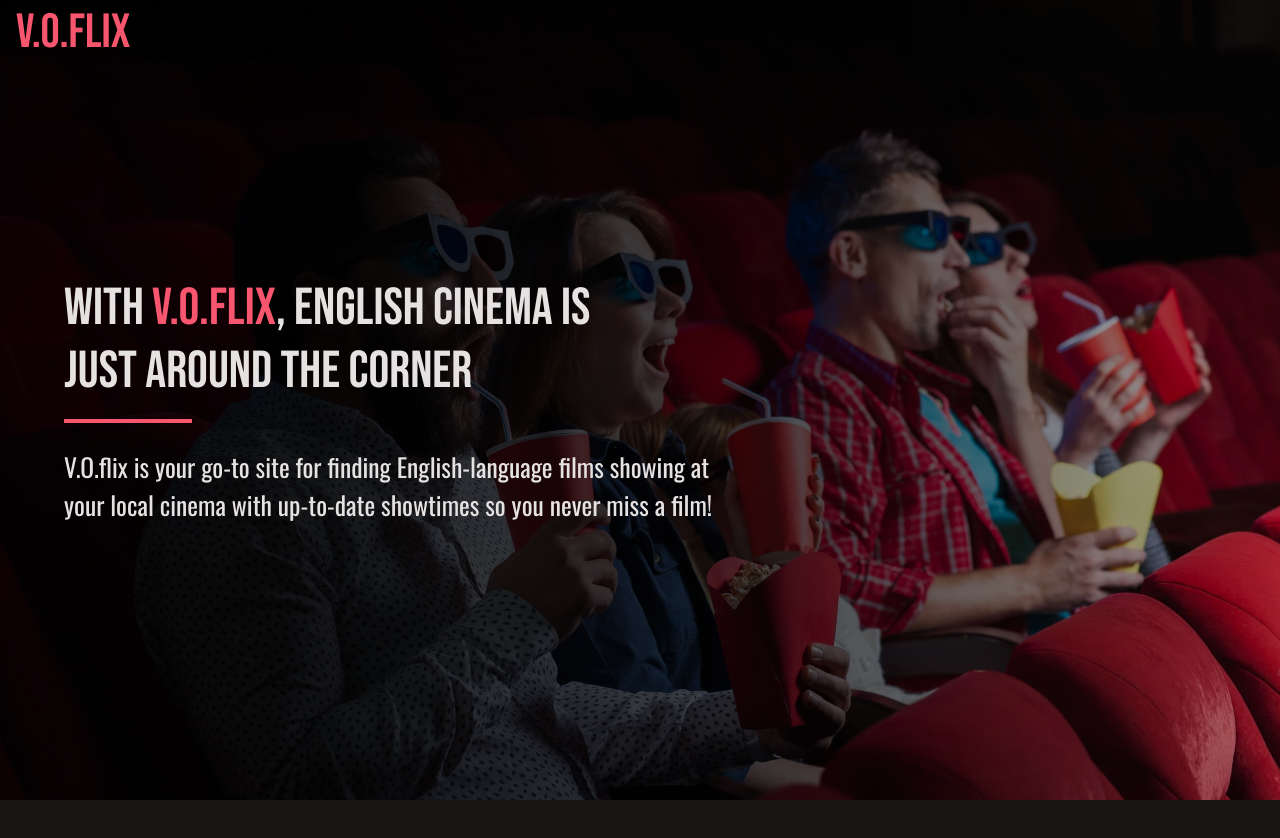
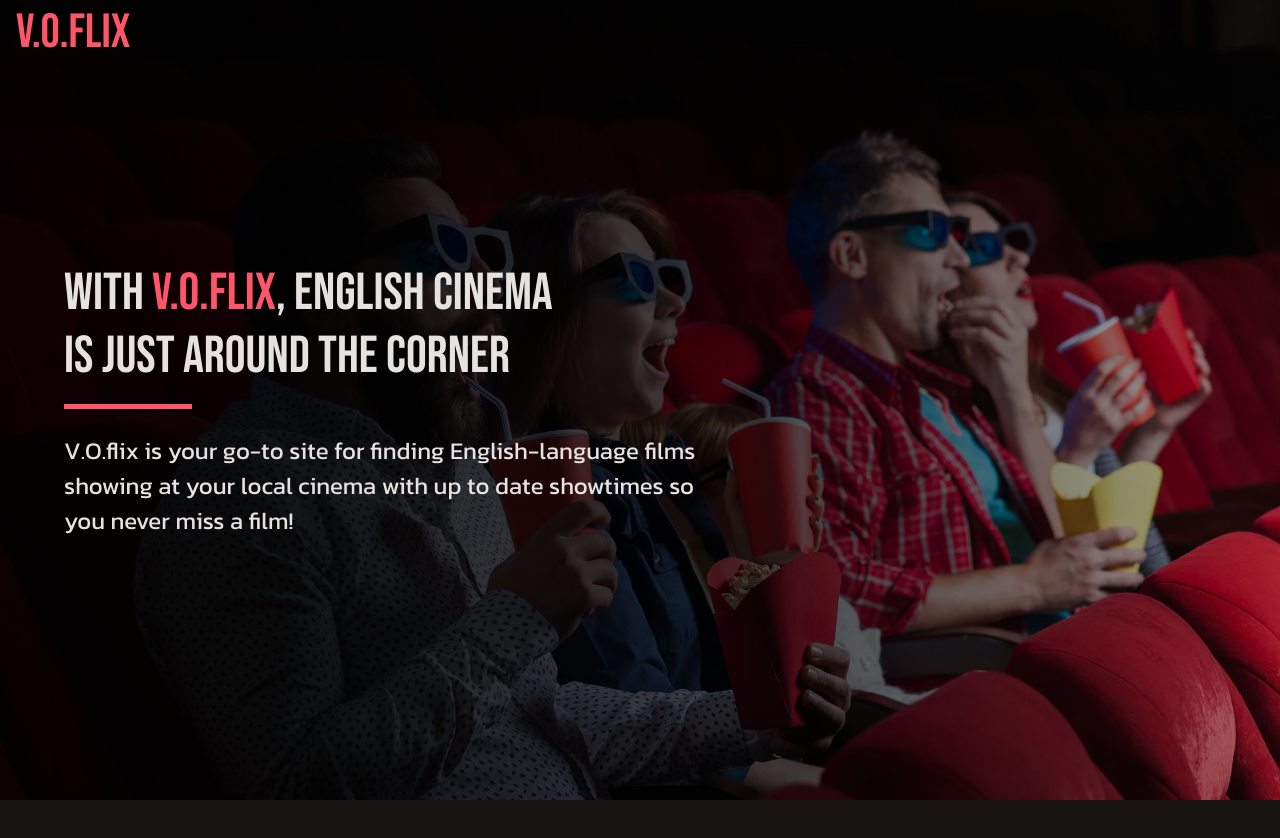
Before and after one commit to AmyMaule/VOflix, a React (Vite) app: page / in a window 1280 px wide. Shown: the top 838 px of the page. Built offline with nearby package versions, Linux system fonts and the light colour scheme; no server answers.

Commit message:
Create structure to allow for sorting by films or cinema

```diff
--- a/src/assets/scss/_films-container.scss
+++ b/src/assets/scss/_films-container.scss
@@ -70,6 +70,11 @@
     transition: 300ms all ease;
     -webkit-transition: 300ms all ease;
   }
+
+  span {
+    position: relative;
+    top: 0.12rem;
+  }
 }
 
 .films-display-by-btn-current {
--- a/src/assets/scss/_hero.scss
+++ b/src/assets/scss/_hero.scss
@@ -51,7 +51,7 @@
   position: relative;
   font-size: 3.25rem;
   white-space: pre-wrap;
-  max-width: 37rem;
+  max-width: 32rem;
   opacity: 0;
   animation: slide-up-far 600ms ease forwards;
   -webkit-animation: slide-up-far 600ms ease forwards;
@@ -63,9 +63,9 @@
 
 .hero-subtitle {
   position: relative;
-  font-family: "Oswald", sans-serif;
-  font-size: 1.6rem;
-  max-width: 41rem;
+  font-family: "Kanit", sans-serif;
+  font-size: 1.5rem;
+  max-width: 40rem;
   opacity: 0;
   animation: slide-up-far 500ms ease 400ms forwards;
 	-webkit-animation: slide-up-far 500ms ease 400ms forwards;
--- a/src/assets/scss/_showings.scss
+++ b/src/assets/scss/_showings.scss
@@ -346,4 +346,10 @@
   width: fit-content;
   text-align: center;
   padding: 0.2rem 0.9rem;
+
+  // the font used is not a vertically centered font
+  span {
+    position: relative;
+    top: 0.12rem;
+  }
 }
--- a/src/assets/scss/_variables.scss
+++ b/src/assets/scss/_variables.scss
@@ -1,5 +1,5 @@
 @import url('https://fonts.googleapis.com/css2?family=Open+Sans:ital,wght@0,300..800;1,300..800&display=swap');
-@import url('https://fonts.googleapis.com/css2?family=Oswald:wght@200..700&display=swap');
+@import url('https://fonts.googleapis.com/css2?family=Kanit:ital,wght@0,100;0,200;0,300;0,400;0,500;0,600;0,700;0,800;0,900;1,100;1,200;1,300;1,400;1,500;1,600;1,700;1,800;1,900&display=swap');
 
 @font-face {
   font-family: "BebasNeue";
@@ -11,7 +11,7 @@
 // $color-primary-highlight: #ff98a4;
 // $color-primary: #8c4ade;
 $color-primary: #ba98ff;
-$color-primary-highlight: #f8556e;
+$color-primary-highlight: #ff5569;
 
 // $color-secondary: #e2be2f;
 $color-secondary: #67dcfc;
--- a/src/components/App.tsx
+++ b/src/components/App.tsx
@@ -1,5 +1,5 @@
 import Hero from "./Hero";
-import Films from "./Films";
+import FilmsSection from "./FilmsSection";
 import Navbar from "./Navbar";
 
 const App = () => {
@@ -7,7 +7,7 @@ const App = () => {
     <div className="app-container">
       <Navbar />
       <Hero />
-      <Films />
+      <FilmsSection />
     </div>
   )
 }
--- /dev/null
+++ b/src/components/FilmsContainer.tsx
@@ -0,0 +1,68 @@
+import { useState, useEffect } from "react";
+
+import ShowingsByCinema from "./ShowingsByCinema";
+
+import {
+  DisplayByType,
+  TimeSortedShowingsType,
+  UnsortedFilmType
+} from "../types";
+
+type FilmsContainerProps = {
+  displayBy: DisplayByType
+  showings: UnsortedFilmType[]
+}
+
+const FilmsContainer = ({ displayBy, showings }: FilmsContainerProps) => {
+  const [timeSortedShowings, setTimeSortedShowings] = useState<TimeSortedShowingsType>({});
+
+  // normalize showing data so that they are date and time sorted
+  useEffect(() => {
+    if (!showings.length || Object.keys(timeSortedShowings).length) return;
+    const showingTimes: TimeSortedShowingsType = {};
+
+    showings.forEach(showing => {
+      const { cinema_name: cinema, original_title: title, start_time: { date, time } } = showing;
+
+      // add cinema to showingTimes
+      if (!showingTimes?.[cinema]) {
+        showingTimes[cinema] = {};
+      }
+
+      // add film to cinema
+      if (showingTimes[cinema]?.[title]) {
+        if (showingTimes[cinema][title]?.dates[date]) {
+          showingTimes[cinema][title].dates[date].push(time);
+        } else {
+          showingTimes[cinema][title].dates[date] = [time];
+        }
+
+      } else {
+        // Add all extra info except start_time
+        const { start_time, ...restOfShowing } = showing;
+        showingTimes[cinema][title] = {
+          ...restOfShowing,
+          dates: {
+            [date]: [time]
+          }
+        }
+      }
+    })
+    setTimeSortedShowings(showingTimes);
+  }, [showings]);
+
+  if (!Object.keys(timeSortedShowings).length) {
+    return null;
+  }
+
+  return (
+    <>
+      {displayBy === "cinema"
+        ? <ShowingsByCinema timeSortedShowings={timeSortedShowings} />
+        : <div></div>
+      }
+    </>
+  )
+}
+
+export default FilmsContainer;
--- a/src/components/Films.tsx
+++ b/src/components/FilmsSection.tsx
@@ -2,19 +2,22 @@ import React, { useEffect, useState } from "react";
 import axios from "axios";
 
 import { renderError } from "../utilities";
-import { CinemaType, UnsortedFilmType } from "../types";
+import {
+  CinemaType,
+  FetchedDataType,
+  DisplayByType,
+  UnsortedFilmType
+} from "../types";
 
-import ShowingsByCinema from "./ShowingsByCinema";
+import FilmsContainer from "./FilmsContainer";
 
-type DataType = UnsortedFilmType[] | CinemaType[];
-
-const Films = () => {
+const FilmsSection = () => {
   const [showings, setShowings] = useState<UnsortedFilmType[]>([]);
   const [cinemas, setCinemas] = useState<CinemaType[]>([]);
-  const [displayBy, setDisplayBy] = useState<"cinema" | "film">("cinema");
+  const [displayBy, setDisplayBy] = useState<DisplayByType>("cinema");
 
   // The server can be temperamental if multiple queries are performed too close together
-  const getData = <T extends DataType>(
+  const getData = <T extends FetchedDataType>(
     url: string,
     setData: React.Dispatch<React.SetStateAction<T>>,
     retries = 0
@@ -51,23 +54,20 @@ const Films = () => {
               className={`films-display-by-btn ${displayBy === "cinema" ? "films-display-by-btn-current" : ""}`}
               onClick={() => setDisplayBy("cinema")}
             >
-              Cinema
+              <span>Cinema</span>
             </button>
             <button
               className={`films-display-by-btn ${displayBy === "cinema" ? "" : "films-display-by-btn-current"}`}
               onClick={() => setDisplayBy("film")}
             >
-              Film
+              <span>Film</span>
             </button>
           </div>
         </div>
-        {displayBy === "cinema"
-          ? <ShowingsByCinema showings={showings} />
-          : <div></div>
-        }
+        <FilmsContainer displayBy={displayBy} showings={showings} />
       </div>
     </div>
   )
 }
 
-export default Films;
+export default FilmsSection;
--- a/src/components/Hero.tsx
+++ b/src/components/Hero.tsx
@@ -7,7 +7,7 @@ const Hero = () => {
         </h1>
         <div className="line-separator" />
         <p className="hero-subtitle">
-          V.O.flix is your go-to site for finding English-language films showing at your local cinema with up-to-date showtimes so you never miss a film!
+          V.O.flix is your go-to site for finding English-language films showing at your local cinema with up to date showtimes so you never miss a film!
         </p>
       </div>
     </div>
--- a/src/components/ShowingsByCinema.tsx
+++ b/src/components/ShowingsByCinema.tsx
@@ -1,64 +1,12 @@
-import { useState, useEffect } from "react";
-
 import ShowingByCinema from "./ShowingByCinema";
 
-import {
-  TimeSortedFilmType,
-  UnsortedFilmType
-} from "../types";
+import { TimeSortedShowingsType } from "../types";
 
 type ShowingsByCinemaProps = {
-  showings: UnsortedFilmType[]
+  timeSortedShowings: TimeSortedShowingsType
 }
 
-type TimeSortedShowingsType = {
-  [cinema_name: string]: {
-    [film_name: string]: TimeSortedFilmType;
-  }
-};
-
-const ShowingsByCinema = ({ showings }: ShowingsByCinemaProps) => {
-  const [timeSortedShowings, setTimeSortedShowings] = useState<TimeSortedShowingsType>({});
-
-  // normalize showing data so that they are date and time sorted
-  useEffect(() => {
-    if (!showings.length || Object.keys(timeSortedShowings).length) return;
-    const showingTimes: TimeSortedShowingsType = {};
-
-    showings.forEach(showing => {
-      const { cinema_name: cinema, original_title: title, start_time: { date, time } } = showing;
-
-      // add cinema to showingTimes
-      if (!showingTimes?.[cinema]) {
-        showingTimes[cinema] = {};
-      }
-
-      // add film to cinema
-      if (showingTimes[cinema]?.[title]) {
-        if (showingTimes[cinema][title]?.dates[date]) {
-          showingTimes[cinema][title].dates[date].push(time);
-        } else {
-          showingTimes[cinema][title].dates[date] = [time];
-        }
-
-      } else {
-        // Add all extra info except start_time
-        const { start_time, ...restOfShowing } = showing;
-        showingTimes[cinema][title] = {
-          ...restOfShowing,
-          dates: {
-            [date]: [time]
-          }
-        }
-      }
-    })
-    setTimeSortedShowings(showingTimes);
-  }, [showings]);
-
-  if (!Object.keys(timeSortedShowings).length) {
-    return null;
-  }
-
+const ShowingsByCinema = ({ timeSortedShowings }: ShowingsByCinemaProps) => {
   return (
     <>
       {Object.keys(timeSortedShowings).map(cinema => {
--- a/src/components/Showtimes.tsx
+++ b/src/components/Showtimes.tsx
@@ -14,7 +14,11 @@ const Showtimes = ({ dates, showing }: ShowtimesProps) => {
             <div className="showing-show-time-date">{date}</div>
             <div className="showing-show-times">
               {showing.dates[date].map(time => {
-                return <div className="showing-show-time" key={time}>{time}</div>
+                return (
+                  <div className="showing-show-time" key={time}>
+                    <span>{time}</span>
+                  </div>
+                )
               })}
             </div>
           </div>
```
Also changed, not shown: src/types.ts (+10 -0 lines).
